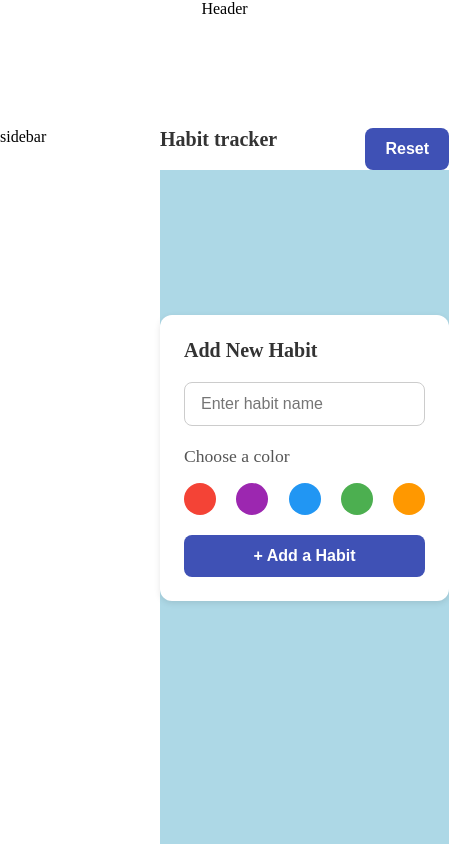
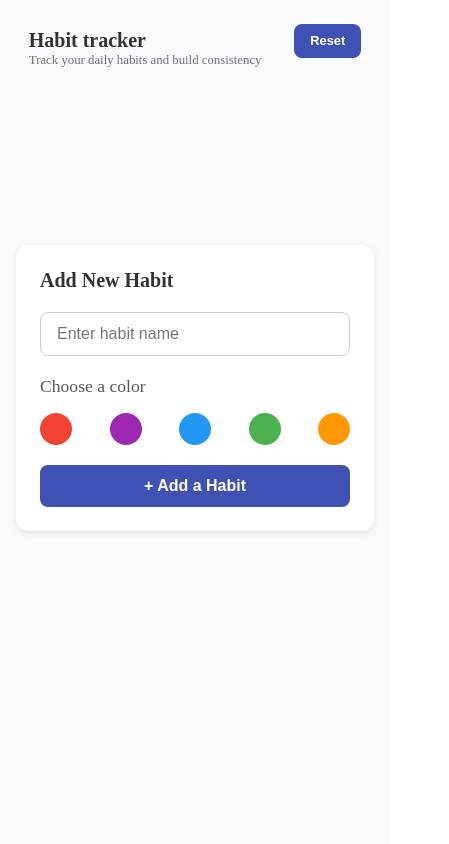
Before and after one commit to mauricioarrequena/habit-tracker-app, a React (Vite) app: page / in a window 390 px wide. Shown: the whole page, 449 px wide, since content can reach past the window. Built offline with nearby package versions, Linux system fonts and the light colour scheme.

Commit message:
feat: added and modified styles so syntax is mobile first

```diff
--- a/src/components/ResetHabits.tsx
+++ b/src/components/ResetHabits.tsx
@@ -7,7 +7,8 @@ interface ResetHabitsProps {
 export default function ResetHabits( { onClickReset }: ResetHabitsProps) {
   return (<div className={styles.resetHabits}>
     <div className={styles.title}>
-      <span>Habit tracker</span>
+      <span className={styles.title__text}>Habit tracker</span>
+      <span className={styles.title__description}>Track your daily habits and build consistency</span>
     </div>
     <div>
       <button className={styles.button} onClick={onClickReset}>Reset</button>
--- a/src/main.tsx
+++ b/src/main.tsx
@@ -1,4 +1,5 @@
 import './index.css'
+import "./styles/variables.css";
 import App from './App.tsx'
 import Layout from './components/Layout.tsx'
 import Canvas from './pages/Canvas.tsx'
--- a/src/styles/components/Layout.module.css
+++ b/src/styles/components/Layout.module.css
@@ -1,21 +1,21 @@
 .outergrid {
   height: 100vh;
   display: grid;
-  grid-template-rows: 8rem 1fr;
-  grid-template-columns: 10rem 1fr;
+  grid-template-rows: 1fr;
+  grid-template-columns: 1fr;
   grid-template-areas:
-    "alias-header   alias-header"
-    "alias-sidebar  alias-content";
+    "alias-content"
 }
 
 .header {
   grid-area: alias-header;
-  display: flex;
+  display: none;
   justify-content: center;
 }
 
 .sidebar {
   grid-area: alias-sidebar;
+  display: none;
 }
 
 .content {
@@ -24,3 +24,21 @@
   justify-content: center;
   background-color: lightblue;
 }
+
+@media (min-width: 576px) {
+  .outergrid {
+    grid-template-rows: 8rem 1fr;
+    grid-template-columns: 10rem 1fr;
+    grid-template-areas:
+      "alias-header   alias-header"
+      "alias-sidebar  alias-content";
+  }
+
+  .header {
+    display: flex;
+  }
+
+  .sidebar {
+    display: block;
+  }
+}
--- a/src/styles/components/ResetHabits.module.css
+++ b/src/styles/components/ResetHabits.module.css
@@ -1,13 +1,26 @@
 .resetHabits {
   display: flex;
   justify-content: space-between;
-
-  background-color: white;
+  align-items: center;
+  padding: 0.8rem;
 }
 
 .title {
+  padding-top: 1rem;
   display: flex;
-  justify-content: flex-start;
+  flex-direction: column;
+  gap: 0.1rem;
+}
+
+.title__description {
+  font-size: 0.8rem;
+  color:  #6b7280;
+}
+
+.title__text {
+  font-size: 1.25rem;
+  font-weight: 600;
+  color: #333;
   font-size: 1.25rem;
   font-weight: 600;
   color: #333;
@@ -15,8 +28,8 @@
 
 .button {
   width: 100%;
-  padding: 0.75rem 1.25rem;
-  font-size: 1rem;
+  padding: 0.6rem 1rem;
+  font-size: 0.8rem;
   border-radius: 0.5rem;
   border: none;
   font-weight: 600;
--- a/src/styles/pages/Dashboard.module.css
+++ b/src/styles/pages/Dashboard.module.css
@@ -7,15 +7,18 @@
     "alias-header"
     "alias-controls"
     "alias-content";
-    gap: 3rem;
+  gap: 1rem;
+  background-color: var(--gray-color);
 }
 
 .dashboard__header {
   grid-area: alias-header;
+  padding: 0 1rem;
 }
 
 .dashboard__controls {
   grid-area: alias-controls;
+  padding: 0 1rem;
 }
 
 .dashboard__content {
@@ -26,8 +29,6 @@
   gap: 1rem;
 }
 
-
-
 @media (min-width: 576px) {
   .dashboard {
     grid-template-rows: 10rem 1fr;
--- /dev/null
+++ b/src/styles/variables.css
@@ -0,0 +1,8 @@
+:root {
+  --gray-color: #f9fafb;
+  --primary-color: #007bff;
+  --secondary-color: #6c757d;
+  --font-main: 'Roboto', sans-serif;
+  --border-radius: 8px;
+  --padding: 1rem;
+}
```
Lines whose indentation alone changed are shown as unchanged.
